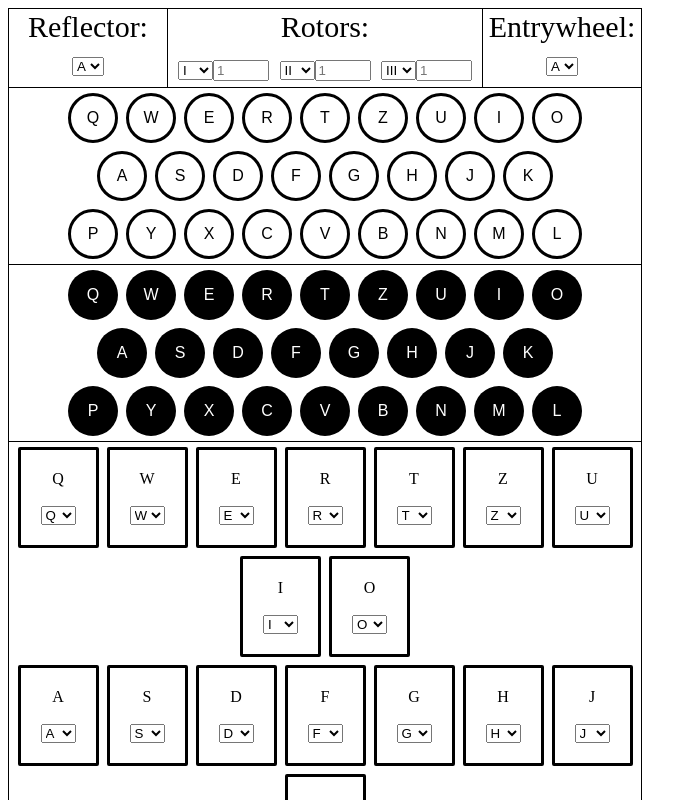
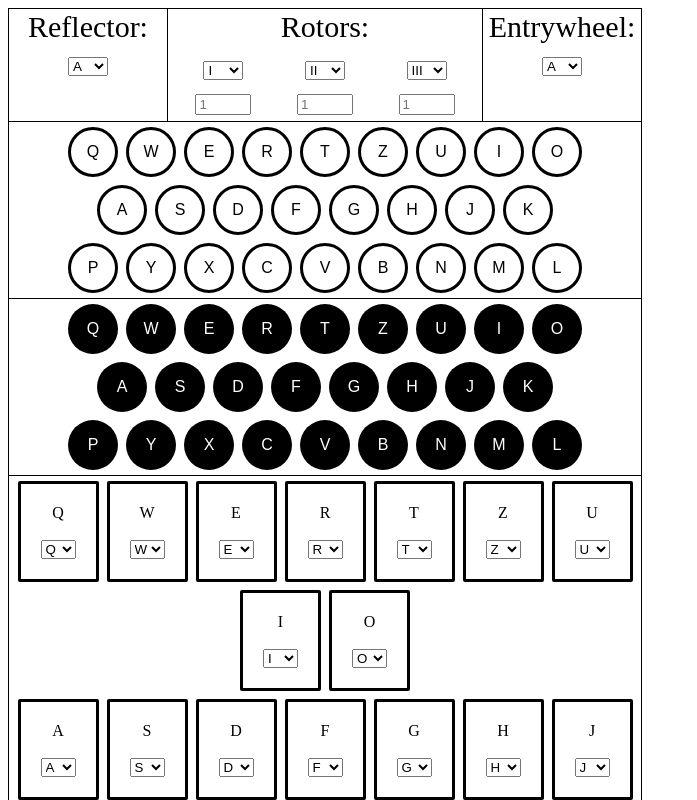
Before and after one commit to rhorrace/EngimaAngular, an Angular app: page / in a window 1280 px wide. Shown: the top 800 px of the page, without its empty margins (0-697 px from the left). Built offline with nearby package versions, Linux system fonts and the light colour scheme.

Commit message:
added some css features

```diff
--- a/src/app/entrywheel/entrywheel.component.css
+++ b/src/app/entrywheel/entrywheel.component.css
@@ -0,0 +1,3 @@
+.entrywheelSelect {
+    width: 40px;
+}
--- a/src/app/entrywheel/entrywheel.component.html
+++ b/src/app/entrywheel/entrywheel.component.html
@@ -1,4 +1,4 @@
 <label for="entrywheelSelected">Entrywheel:</label><br>
-<select name="entrywheelSelected" id="entrywheelSelected" [(ngModel)]="entrywheelSelected">
+<select name="entrywheelSelected" id="entrywheelSelected" class="entrywheelSelect" [(ngModel)]="entrywheelSelected">
   <option *ngFor="let value of entrywheelTags" [value]="value">{{value}}</option>
 </select>
--- a/src/app/keyboard/keyboard.component.css
+++ b/src/app/keyboard/keyboard.component.css
@@ -16,3 +16,11 @@
     height: 50px;
     width: 50px;
 }
+
+.keyboard-button:hover {
+    background-color: darkgray;
+}
+
+.keyboard-button:active {
+    background-color: gray;
+}
--- a/src/app/reflector/reflector.component.css
+++ b/src/app/reflector/reflector.component.css
@@ -0,0 +1,3 @@
+.reflectorSelect {
+    width: 40px;
+}
--- a/src/app/reflector/reflector.component.html
+++ b/src/app/reflector/reflector.component.html
@@ -1,5 +1,5 @@
 <label for="reflectorSelect">Reflector:</label><br>
-<select name="reflectorSelect" id="reflectorSelect" [(ngModel)]="reflectorSelected">
+<select name="reflectorSelect" id="reflectorSelect" class="reflectorSelect" [(ngModel)]="reflectorSelected">
     <ng-container *ngFor="let id of reflectorTags">
         <option [ngValue]="id">{{id}}</option>
     </ng-container>
--- a/src/app/rotors/rotors.component.css
+++ b/src/app/rotors/rotors.component.css
@@ -4,3 +4,7 @@
     margin: 2px;
     padding: 2px;
 }
+
+.rotorSelect {
+    width: 40px;
+}
--- a/src/app/rotors/rotors.component.html
+++ b/src/app/rotors/rotors.component.html
@@ -1,6 +1,6 @@
 Rotors:<br>
 <div class="rotor">
-    <select forControlName="rotorSelect1" name="rotorSelect1" id="rotorSelect1" [(ngModel)]="rotorSelect1">
+    <select forControlName="rotorSelect1" name="rotorSelect1" id="rotorSelect1" class="rotorSelect" [(ngModel)]="rotorSelect1">
         <ng-container *ngFor="let option of rotorNumbers">
             <option *ngIf="!(isSelectedRotor2(option) || isSelectedRotor3(option))" [ngValue]="option">{{option}}</option>
         </ng-container>
@@ -8,7 +8,7 @@ Rotors:<br>
     <input type="number" min="1" max="26" id="rotor-input1" placeholder="1">
 </div>
 <div class="rotor">
-    <select forControlName="rotorSelect2" name="rotorSelect2" id="rotorSelect2" [(ngModel)]="rotorSelect2">
+    <select forControlName="rotorSelect2" name="rotorSelect2" id="rotorSelect2" class="rotorSelect" [(ngModel)]="rotorSelect2">
         <ng-container *ngFor="let option of rotorNumbers">
             <option *ngIf="!(isSelectedRotor1(option) || isSelectedRotor3(option))" [ngValue]="option">{{option}}</option>
         </ng-container>
@@ -16,7 +16,7 @@ Rotors:<br>
     <input type="number" min="1" max="26" id="rotor-input2" placeholder="1">
 </div>
 <div class="rotor">
-    <select forControlName="rotorSelect3q" name="rotorSelect3" id="rotorSelect3" [(ngModel)]="rotorSelect3">
+    <select forControlName="rotorSelect3q" name="rotorSelect3" id="rotorSelect3" class="rotorSelect" [(ngModel)]="rotorSelect3">
         <ng-container *ngFor="let option of rotorNumbers">
             <option *ngIf="!(isSelectedRotor1(option) || isSelectedRotor2(option))" [ngValue]="option">{{option}}</option>
         </ng-container>
```
